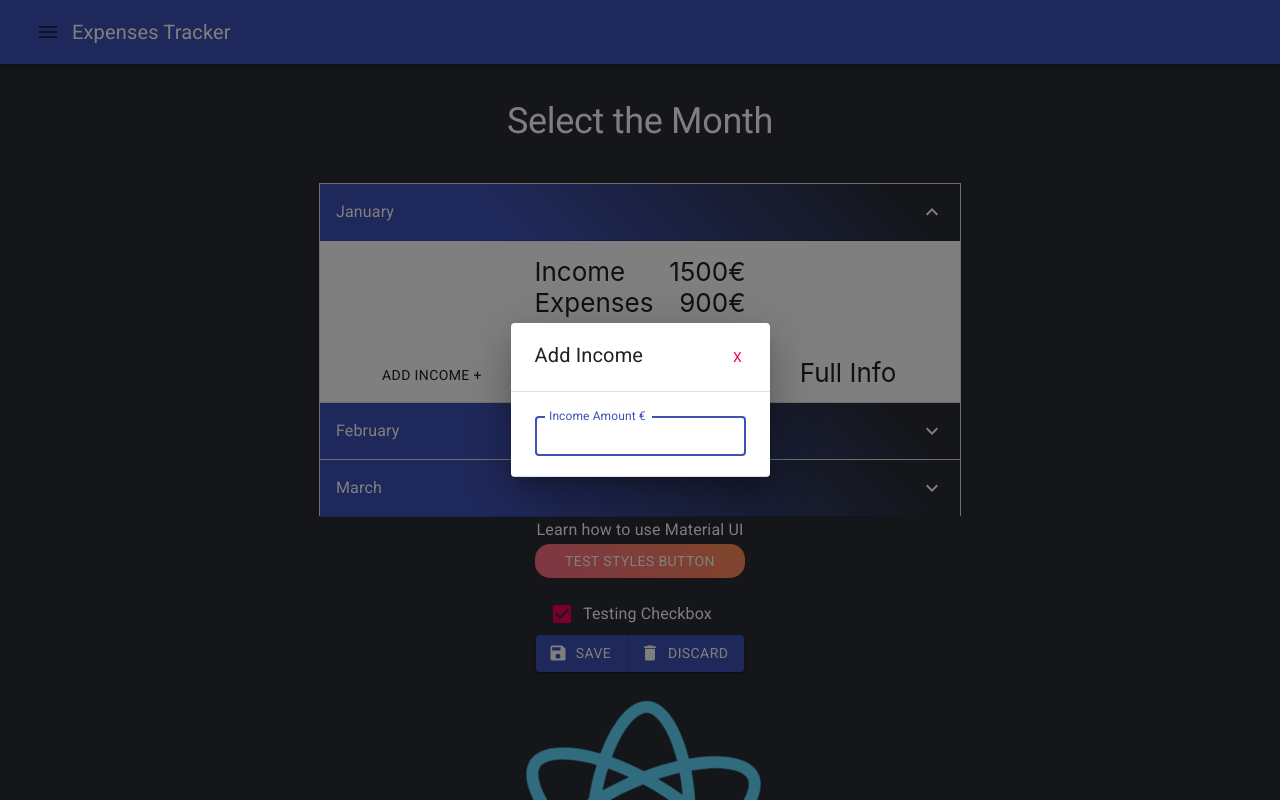
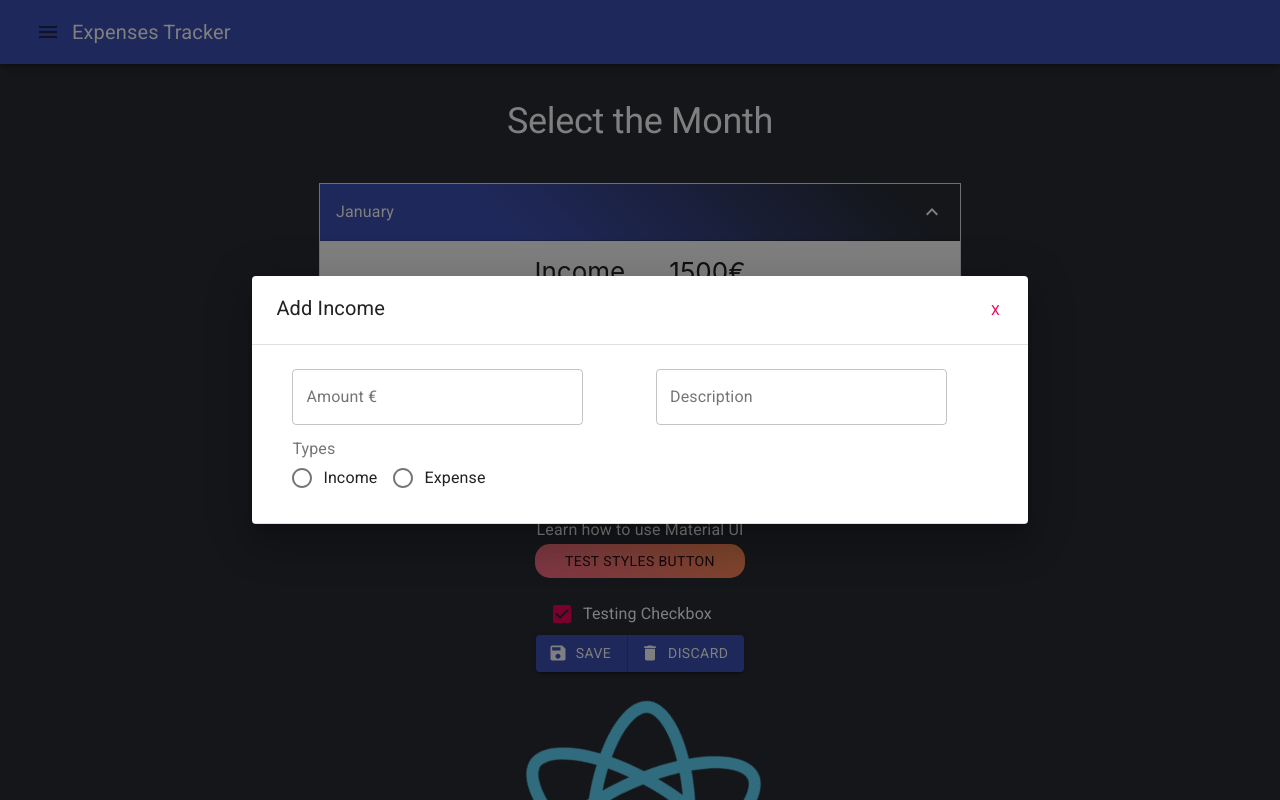
Before and after one commit to migueltavarestech/expense-tracker, a React (Create React App) app: page / in a window 1280 px wide. Both pictures are taken after a click on the button "ADD INCOME +". Shown: the top 800 px of the page. Built offline with nearby package versions, Linux system fonts and the light colour scheme.

Commit message:
Create Amount, Description and Types Forms

```diff
--- a/src/App.css
+++ b/src/App.css
@@ -38,10 +38,6 @@
   }
 }
 
-input {
-  color: white !important;
-}
-
 .top-40 {
   margin-top: 40px !important;
 }
--- a/src/Home.jsx
+++ b/src/Home.jsx
@@ -16,6 +16,7 @@ import MuiAccordionSummary from '@material-ui/core/AccordionSummary';
 import MuiAccordionDetails from '@material-ui/core/AccordionDetails';
 import ExpandMoreIcon from '@material-ui/icons/ExpandMore';
 import Popup from './components/Popup';
+import Expenses from './components/Expenses';
 
 const useStyles = makeStyles({
   root: {
@@ -23,15 +24,8 @@ const useStyles = makeStyles({
     border: 0,
     marginBottom: 15,
     borderRadius: 15,
-    color: 'white',
     padding: '5px 30px'
   }
-})
-
-const blackColor = makeStyles({
-    root: {
-        color: 'black'
-    }
 })
 
 const theme = createMuiTheme({
@@ -108,6 +102,15 @@ root: {
 },
 }))(MuiAccordionDetails);
 
+const handleChange = expense => ({ target: {value} }) => {
+    this.setState({
+        form: {
+            ...this.state.form,
+            [expense]: value
+        }
+    })
+}
+
 const Home = () => {
     const [expanded, setExpanded] = React.useState('panel1');
     const handleChange = (panel) => (event, newExpanded) => {
@@ -151,13 +154,14 @@ const Home = () => {
                                     setOpenPopup={setOpenPopup}
                                     title = 'Add Income'
                                     >
-                                        <form>
+                                        {/* <form>
                                         <TextField
-                                        autoFocus id='incomeAmount'
+                                        autoFocus
                                         label='Income Amount €'
                                         variant='outlined'
                                         margin='dense'/>
-                                        </form>
+                                        </form> */}
+                                        <Expenses />
                                     </Popup>
                                     <Button onClick={() => setOpenPopup(true)}>Add Income +</Button>
                                 </Grid>
--- /dev/null
+++ b/src/components/Expenses.js
@@ -0,0 +1,10 @@
+import React from 'react';
+import ExpensesForm from './ExpensesForm';
+
+export default function Expenses() {
+    return (
+        <>
+            <ExpensesForm />
+        </>
+    )
+}
--- /dev/null
+++ b/src/components/ExpensesForm.js
@@ -0,0 +1,55 @@
+import React from 'react';
+import { Grid } from '@material-ui/core';
+import { useForm, Form } from './useForm';
+import Controls from './controls/Controls';
+
+const typeItems = [
+    {id:'income',title:'Income'},
+    {id:'expense',title:'Expense'}
+]
+
+const initialFValues = {
+    id: 0,
+    amount: '',
+    description: '',
+    month: '',
+    type: ''
+}
+
+export default function ExpensesForm() {
+
+    const {
+        values,
+        setValues,
+        handleInputChange
+    } = useForm(initialFValues);
+
+    return (
+        <Form>
+            <Grid container>
+                <Grid item xs={6}>
+                    <Controls.Input
+                    name = 'Amount'
+                    label = 'Amount €'
+                    value = {values.amount}
+                    onChange = {handleInputChange}/>
+                </Grid>
+                <Grid item xs={6}>
+                    <Controls.Input
+                    name = 'description'
+                    label = 'Description'
+                    value={values.description}
+                    onChange={handleInputChange}/>
+                </Grid>
+                <Grid item xs={12}>
+                    <Controls.RadioGroup
+                    name='type'
+                    label='Types'
+                    value={values.type}
+                    onChange={handleInputChange}
+                    items={typeItems}/>
+                </Grid>
+            </Grid>
+        </Form>
+    )
+}
--- /dev/null
+++ b/src/components/controls/Controls.js
@@ -0,0 +1,9 @@
+import Input from './Input'
+import RadioGroup from './RadioGroup'
+
+const Controls = {
+    Input,
+    RadioGroup
+};
+
+export default Controls;
--- /dev/null
+++ b/src/components/controls/Input.js
@@ -0,0 +1,14 @@
+import React from 'react';
+import { TextField } from '@material-ui/core';
+
+export default function Input(props) {
+    const {name, label, value, onChange} = props;
+    return (
+        <TextField
+        variant='outlined'
+        label={label}
+        name={name}
+        value={value}
+        onChange={onChange}/>
+    )
+}
--- /dev/null
+++ b/src/components/controls/RadioGroup.js
@@ -0,0 +1,23 @@
+import React from 'react';
+import { FormControl, FormLabel, RadioGroup as MuiRadioGroup, FormControlLabel, Radio } from '@material-ui/core'
+
+export default function RadioGroup(props) {
+    const {name, label, value, onChange, items} = props;
+    return (
+        <FormControl>
+            <FormLabel>{label}</FormLabel>
+            <MuiRadioGroup row
+            name={name}
+            value={value}
+            onChange={onChange}>
+                {
+                    items.map(
+                        (item, index)=>(
+                            <FormControlLabel value={item.id} control={<Radio />} label={item.title}></FormControlLabel>
+                        )
+                    )
+                }
+            </MuiRadioGroup>
+        </FormControl>
+    )
+}
--- /dev/null
+++ b/src/components/useForm.js
@@ -0,0 +1,39 @@
+import React, { useState } from 'react';
+import { makeStyles } from '@material-ui/core/styles';
+
+const useStyles = makeStyles(theme =>({
+    root: {
+        '& .MuiFormControl-root': {
+            width: '80%',
+            margin: theme.spacing(1, 2)
+        }
+    }
+}))
+
+export function useForm(initialFValues) {
+    const [values, setValues] = useState(initialFValues);
+
+    const handleInputChange = e => {
+        const {name, value} = e.target
+        setValues({
+            ...values,
+            [name]: value
+        })
+    }
+
+    return {
+        values,
+        setValues,
+        handleInputChange
+    }
+}
+
+export function Form(props) {
+    const classes = useStyles();
+
+    return (
+        <form className={classes.root}>
+            {props.children}
+        </form>
+    )
+}
```
